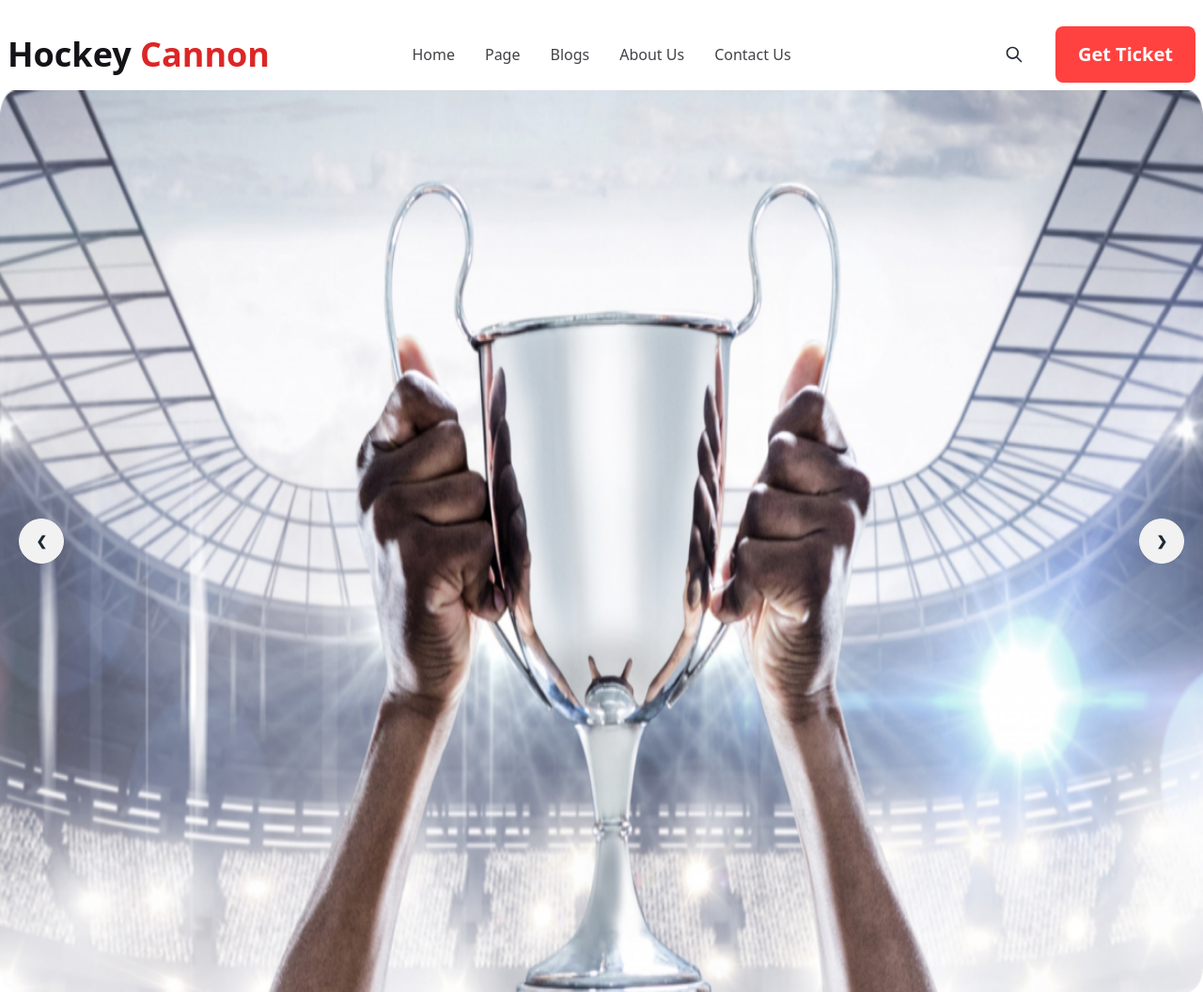
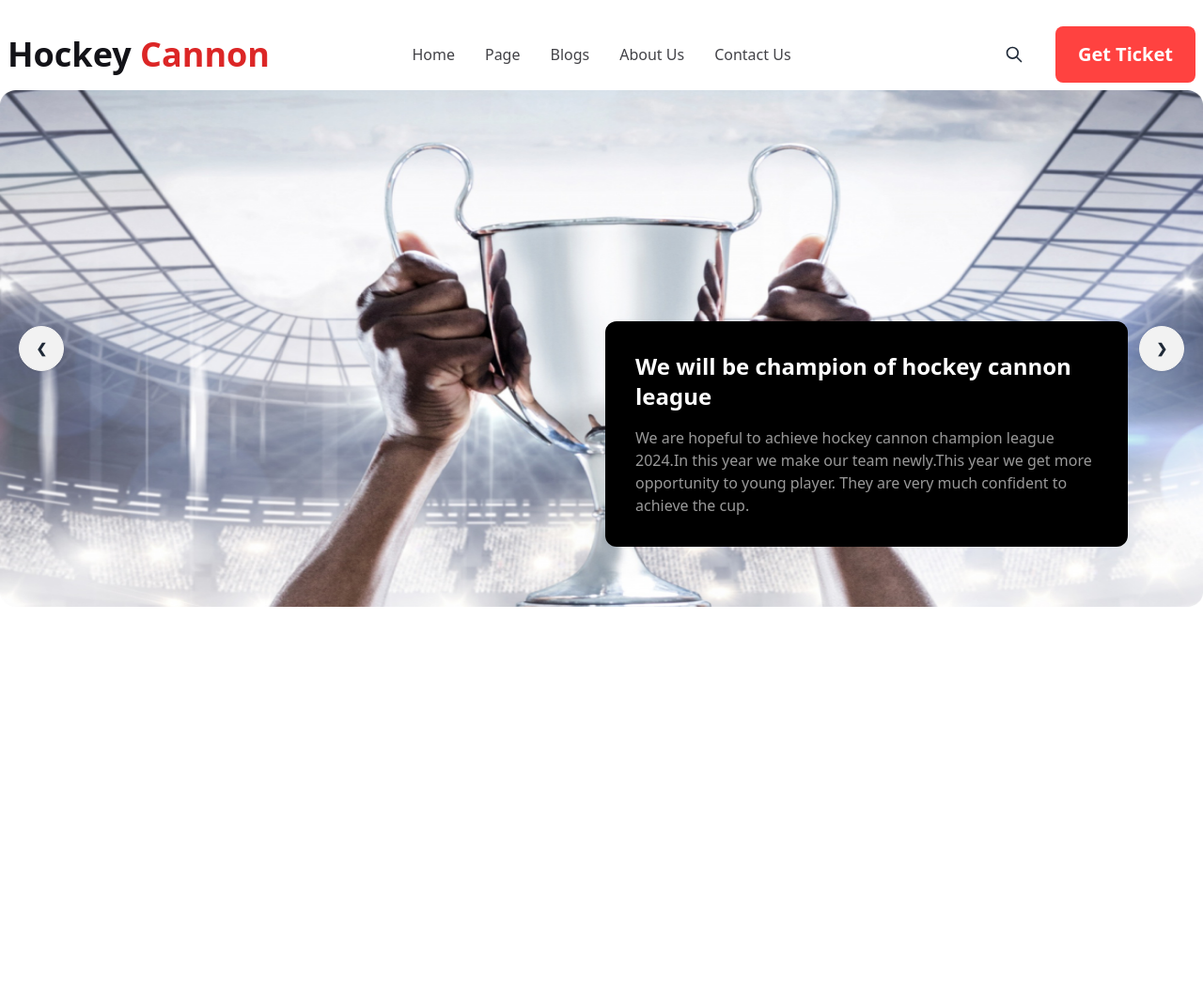
Before and after one commit to sharifalam88/hockey-cannon, a plain HTML site: page index.html in a window 1280 px wide. Shown: the whole page at 94% size. After the commit the page ends 800 px from the top, so only its background shows below. Drawn offline with nearby package versions, Linux system fonts and the light colour scheme.

Commit message:
finished header section design

```diff
--- a/index.html
+++ b/index.html
@@ -75,37 +75,58 @@
         <!-- header slider part -->
         <div>
             <!-- Carousel part -->
-            <div class="carousel w-full">
+            <div class="carousel w-full h-[550px]">
+                <!-- Slider first part -->
                 <div id="slide1" class="carousel-item relative w-full">
                   <img src="images/1.png" class="w-full" />
                   <div class="absolute flex justify-between transform -translate-y-1/2 left-5 right-5 top-1/2">
                     <a href="#slide4" class="btn btn-circle">❮</a>
                     <a href="#slide2" class="btn btn-circle">❯</a>
                   </div>
+                  <div class="bg-black rounded-xl p-8 absolute w-[556px] h-auto bottom-16 right-20">
+                    <h2 class="mb-4 text-white text-2xl font-extrabold">We will be champion of hockey cannon league</h2>
+                    <p class="text-[#FFFFFF99] font-medium text-base leading-6">We are hopeful to achieve hockey cannon champion league 2024.In this year we make our team newly.This year we get more opportunity to young player. They are very much confident to achieve the cup.</p>
+                  </div>
                 </div>
+
+                <!-- Slider second part -->
                 <div id="slide2" class="carousel-item relative w-full">
                   <img src="images/player2.jpg" class="w-full" />
                   <div class="absolute flex justify-between transform -translate-y-1/2 left-5 right-5 top-1/2">
                     <a href="#slide1" class="btn btn-circle">❮</a>
                     <a href="#slide3" class="btn btn-circle">❯</a>
                   </div>
+                  <div class="bg-black rounded-xl p-8 absolute w-[556px] h-auto bottom-16 right-20">
+                    <h2 class="mb-4 text-white text-2xl font-extrabold">We will be champion of hockey cannon league</h2>
+                    <p class="text-[#FFFFFF99] font-medium text-base leading-6">We are hopeful to achieve hockey cannon champion league 2024.In this year we make our team newly.This year we get more opportunity to young player. They are very much confident to achieve the cup.</p>
+                  </div>
                 </div>
+                <!-- Third slider part -->
                 <div id="slide3" class="carousel-item relative w-full">
                   <img src="images/player3.jpg" class="w-full" />
                   <div class="absolute flex justify-between transform -translate-y-1/2 left-5 right-5 top-1/2">
                     <a href="#slide2" class="btn btn-circle">❮</a>
                     <a href="#slide4" class="btn btn-circle">❯</a>
                   </div>
+                  <div class="bg-black rounded-xl p-8 absolute w-[556px] h-auto bottom-16 right-20">
+                    <h2 class="mb-4 text-white text-2xl font-extrabold">We will be champion of hockey cannon league</h2>
+                    <p class="text-[#FFFFFF99] font-medium text-base leading-6">We are hopeful to achieve hockey cannon champion league 2024.In this year we make our team newly.This year we get more opportunity to young player. They are very much confident to achieve the cup.</p>
+                  </div>
                 </div>
+                <!-- Fourth slider part -->
                 <div id="slide4" class="carousel-item relative w-full">
                   <img src="images/player4.jpg" class="w-full" />
                   <div class="absolute flex justify-between transform -translate-y-1/2 left-5 right-5 top-1/2">
                     <a href="#slide3" class="btn btn-circle">❮</a>
                     <a href="#slide1" class="btn btn-circle">❯</a>
                   </div>
+                  <div class="bg-black rounded-xl p-8 absolute w-[556px] h-auto bottom-16 right-20">
+                    <h2 class="mb-4 text-white text-2xl font-extrabold">We will be champion of hockey cannon league</h2>
+                    <p class="text-[#FFFFFF99] font-medium text-base leading-6">We are hopeful to achieve hockey cannon champion league 2024.In this year we make our team newly.This year we get more opportunity to young player. They are very much confident to achieve the cup.</p>
+                  </div>
                 </div>
               </div>
-
+              <!-- End  slider part -->
         </div>
     </header>
     <!-- end header section -->
```
Also changed, not shown: Images/player2.jpg (added), Images/player4.jpg (added), 1 other file.
